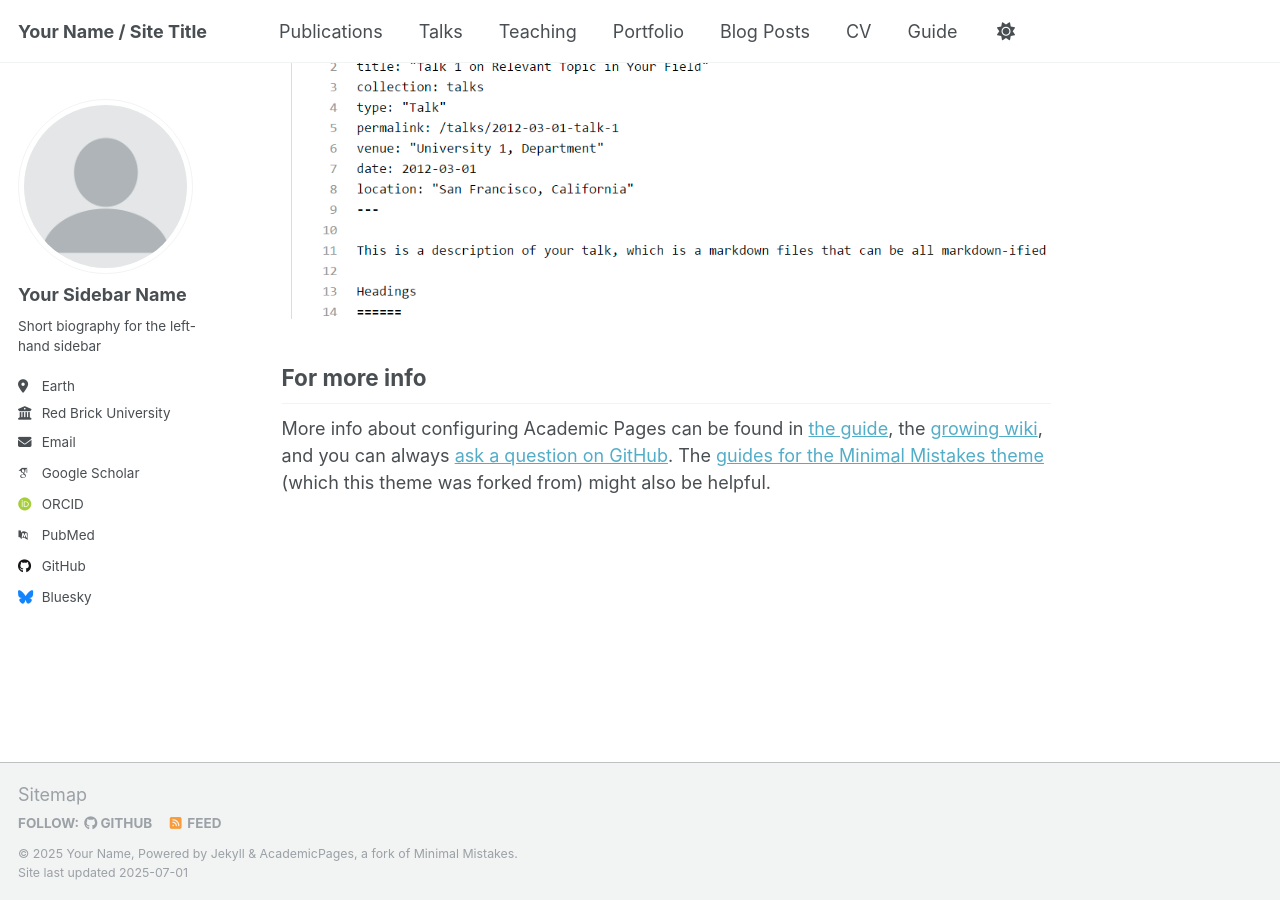
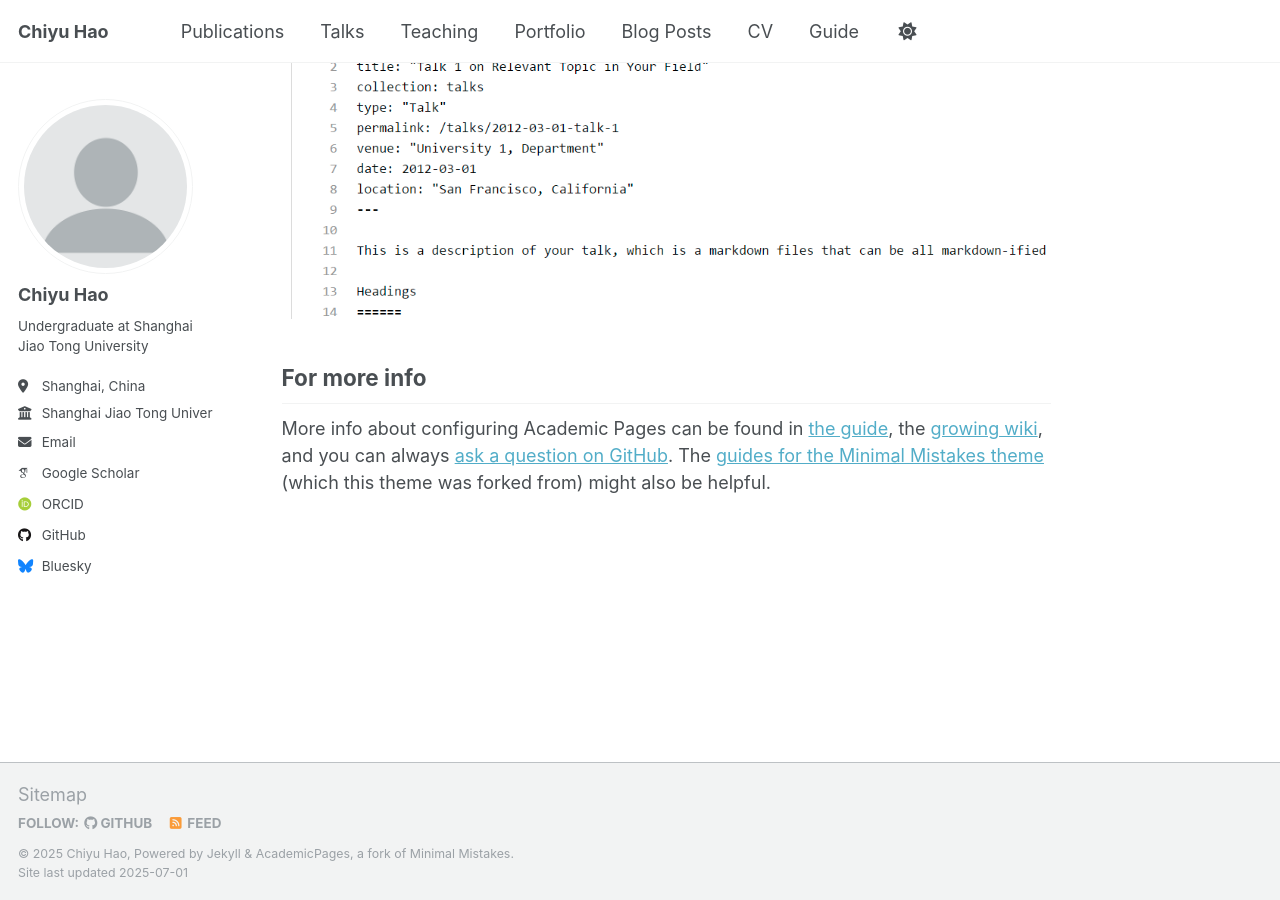
Before and after one commit to HCAHOI/hcahoi.github.io, a Jekyll site: the page built from _pages/about.md, in a window 1280 px wide and 900 px high, scrolled down 2880 px. Built offline with Jekyll 4.4.1, drawn with Linux system fonts in a browser that asks for light colours; some web fonts are replaced; a script that is not in the unit is left out.

Commit message:
Update _config.yml

```diff
--- a/_config.yml
+++ b/_config.yml
@@ -9,13 +9,13 @@
 # Basic Site Settings
 locale                   : "en-US"
 site_theme               : "default"
-title                    : "Your Name / Site Title"
+title                    : "Chiyu Hao"
 title_separator          : "-"
-name                     : &name "Your Name"
-description              : &description "personal description"
-url                      : https://academicpages.github.io # the base hostname & protocol for your site e.g. "https://[your GitHub username].github.io" or if you already have some other page hosted on Github then use "https://[your GitHub username].github.io/[Your Repo Name]"
+name                     : &name "Chiyu Hao"
+description              : &description "Undergraduate at Shanghai Jiao Tong University"
+url                      : https://hcahoi.github.io/ # the base hostname & protocol for your site e.g. "https://[your GitHub username].github.io" or if you already have some other page hosted on Github then use "https://[your GitHub username].github.io/[Your Repo Name]"
 baseurl                  : "" # the subpath of your site, e.g. "/blog"
-repository               : "academicpages/academicpages.github.io"
+repository               : "HCAHOI/hcahoi.github.io"
 
 # Site Author - The following control what appear as part of the author content on the side bar.
 #               If a field is blank the icon and link will not appear, otherwise it will be shown.
@@ -23,22 +23,22 @@ repository               : "academicpages/academicpages.github.io"
 author:
   # Biographic information
   avatar           : "profile.png"
-  name             : "Your Sidebar Name"
+  name             : "Chiyu Hao"
   pronouns         : # example: "she/her"
-  bio              : "Short biography for the left-hand sidebar"
-  location         : "Earth"
-  employer         : "Red Brick University"
+  bio              : "Undergraduate at Shanghai Jiao Tong University"
+  location         : "Shanghai, China"
+  employer         : "Shanghai Jiao Tong University"
   uri              : # URL
-  email            : "none@example.org"
+  email            : "haochiyu84@gmail.com"
 
   # Academic websites
   academia         : # URL
   arxiv            : # URL - Update with the correct link to your profile
-  googlescholar    : "https://scholar.google.com/citations?user=PS_CX0AAAAAJ"
+  googlescholar    : "https://scholar.google.com/citations?user=5oSaUy8AAAAJ"
   impactstory      : # URL
-  orcid            : "http://orcid.org/yourorcidurl"
+  orcid            : "https://orcid.org/0009-0002-0603-3295"
   semantic         : # URL
-  pubmed           : "https://www.ncbi.nlm.nih.gov/pubmed/?term=john+snow"
+  pubmed           : # URL
   researchgate     : # URL
   scopus           : # URL
 
@@ -46,7 +46,7 @@ author:
   bitbucket        : # Username - Update with your username on the site
   codepen          : # Username
   dribbble         : # Username
-  github           : "academicpages"
+  github           : "HCAHOI"
   kaggle           : # Username
   stackoverflow    : # User number or user number and name (i.e., use "1" or "1/jeff-atwood")
 
@@ -238,7 +238,7 @@ defaults:
       type: posts
     values:
       layout: single
-      author_profile: true
+      author_profile: false
       read_time: true
       comments: true
       share: true
@@ -249,14 +249,14 @@ defaults:
       type: pages
     values:
       layout: single
-      author_profile: true
+      author_profile: false
   # _teaching
   - scope:
       path: ""
       type: teaching
     values:
       layout: single
-      author_profile: true
+      author_profile: false
       share: true
       comments: true
   # _publications
@@ -274,7 +274,7 @@ defaults:
       type: portfolio
     values:
       layout: single
-      author_profile: true
+      author_profile: false
       share: true
       comment: true
   # _talks
@@ -283,7 +283,7 @@ defaults:
       type: talks
     values:
       layout: talk
-      author_profile: true
+      author_profile: false
       share: true
 
 
```
